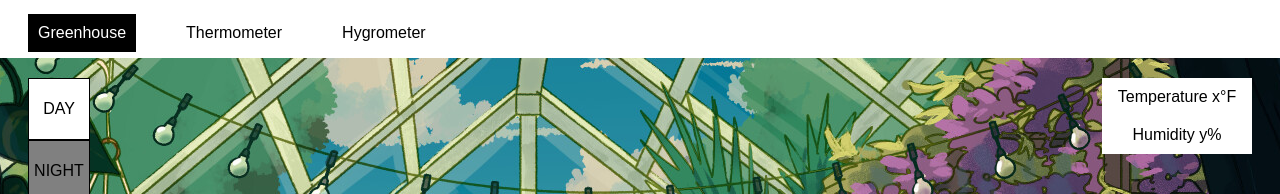
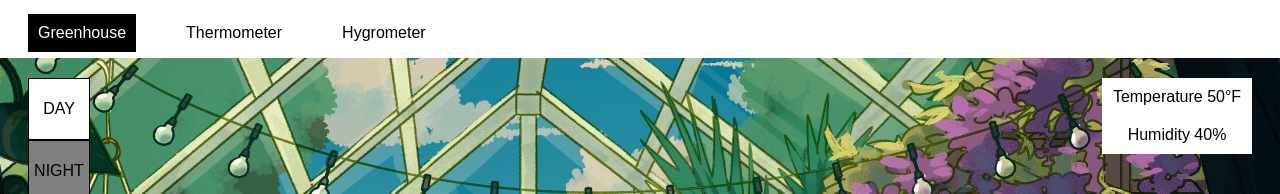
Before and after one commit to vczaran/W11D2, a React (Create React App) app in the folder greenhouse/: page / in a window 1280 px wide. Shown: the top 194 px of the page. Built offline with nearby package versions, Linux system fonts and the light colour scheme.

Commit message:
Completed phase 6 - climate stats

```diff
--- a/greenhouse/src/components/Greenhouse/ClimateStats.js
+++ b/greenhouse/src/components/Greenhouse/ClimateStats.js
@@ -1,14 +1,18 @@
 import './ClimateStats.css';
+import { useClimate } from "../../context/ClimateContext";
 
 function ClimateStats() {
+  const {temp, hum} = useClimate();
+  const [humidity] = hum;
+  const [temperature] = temp
 
   return (
     <div className="climate-stats">
       <div className="temperature">
-        Temperature {"x"}°F
+        Temperature {temperature}°F
       </div>
       <div className="humidity">
-        Humidity {"y"}%
+        Humidity {humidity}%
       </div>
     </div>
   )
--- a/greenhouse/src/components/Hygrometer/Hygrometer.js
+++ b/greenhouse/src/components/Hygrometer/Hygrometer.js
@@ -3,7 +3,7 @@ import "./Hygrometer.css";
 import { useClimate } from "../../context/ClimateContext";
 
 function Hygrometer() {
-  const {temp, hum} = useClimate();
+  const {hum} = useClimate();
   const [humidity, setHumidity] = hum;
 
   return (
--- a/greenhouse/src/components/Thermometer/Thermometer.js
+++ b/greenhouse/src/components/Thermometer/Thermometer.js
@@ -3,8 +3,9 @@ import './Thermometer.css';
 import { useClimate } from "../../context/ClimateContext";
 
 function Thermometer() {
-  const {temp, hum} = useClimate();
+  const {temp} = useClimate();
   const [temperature, setTemperature] = temp;
+
   return (
     <section>
       <h2>Thermometer</h2>
```
